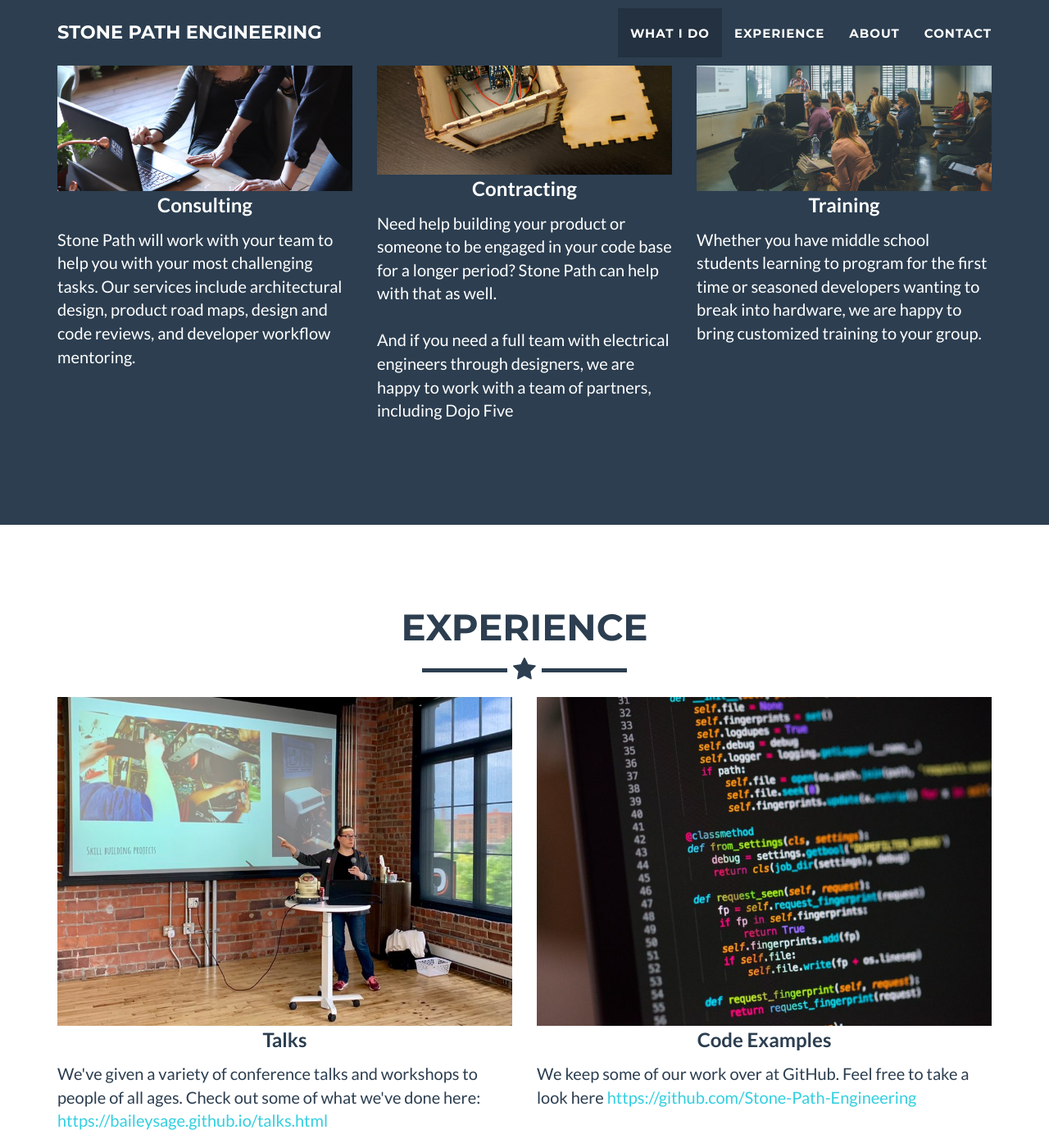
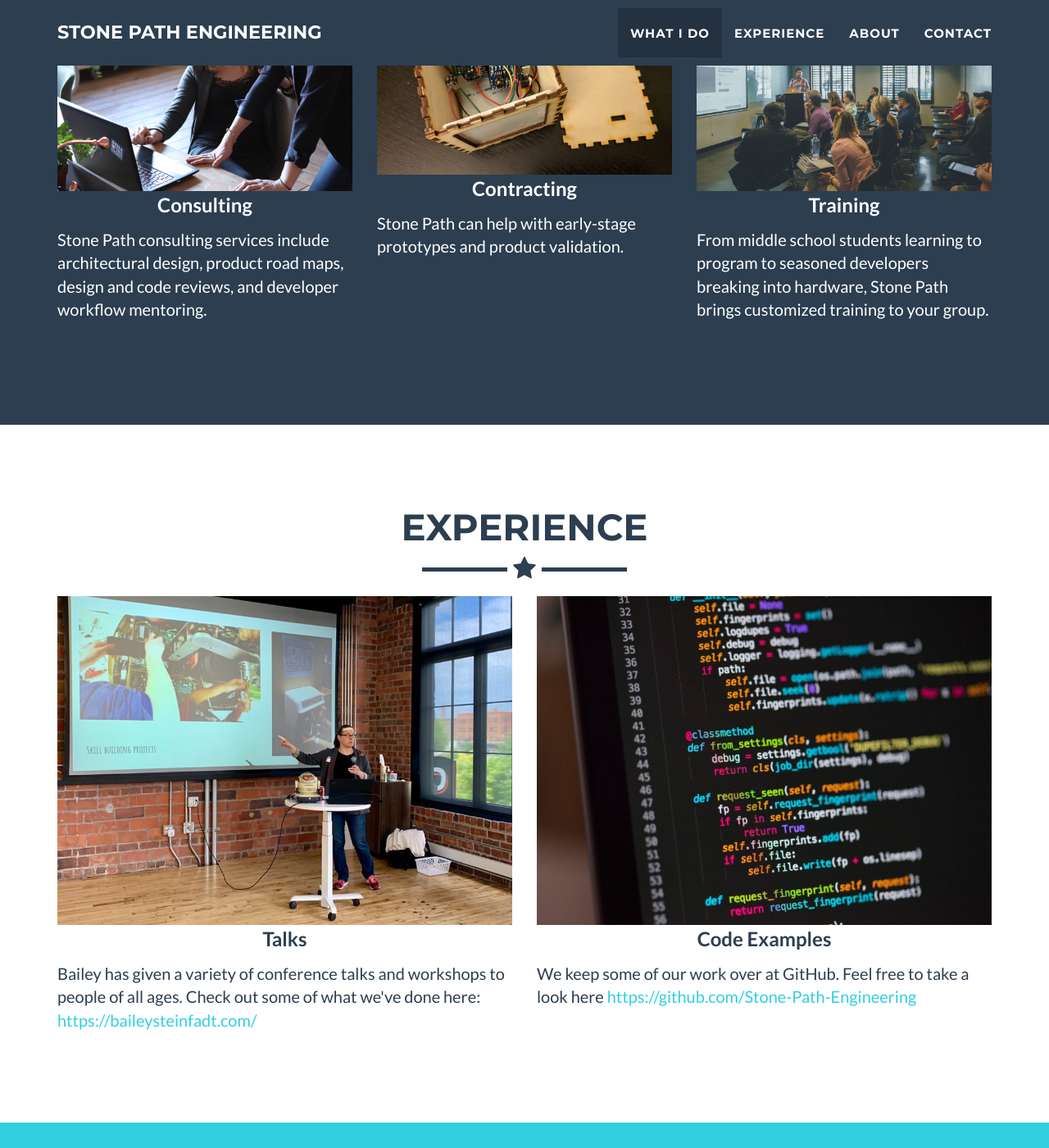
Before and after one commit to Stone-Path-Engineering/stone-path-engineering.github.io, a Jekyll site: the page built from index.html, in a window 1280 px wide and 1400 px high, scrolled down 1044 px. Shown: the whole window at 82% size. Built offline with Jekyll 4.4.1, drawn with Linux system fonts in a browser that asks for light colours; some of the changed text lies outside the part shown.

Commit message:
updates post-close

```diff
--- a/_config.yml
+++ b/_config.yml
@@ -1,11 +1,11 @@
 # Site settings
 title: Stone Path Engineering
-email: your-email@domain.com
-url: https://github.com/jeromelachaud/freelancer-theme
-description: "Write an awesome description for your new site here. You can edit this line in _config.yml. It will appear in your document head meta (for Google search results) and in your feed.xml site description."
-keywords: "your keywords, separated by commas"
+email: bailey@stonepathengineering.com
+url: https://github.com/Stone-Path-Engineering/
+description: "Stone Path Engineering, LLC"
+keywords: "embedded development, firmware, engineering"
 skills: "Consulting - Contracting - Training"
-meta_author: LastName FirstName
+meta_author: Steinfadt Bailey
 
 # Google webmaster tools
 #google_verify:
@@ -33,7 +33,7 @@ color:        # #31E042
 # Footer settings
 footer:
   copyright: Stone Path Engineering
-  location: Mailing Address
+  location: Location
   social: Around the Web
 
 # Social networks usernames (many more available: google-plus, flickr, dribbble, pinterest, instagram, tumblr, linkedin, etc.)
@@ -47,8 +47,7 @@ social:
 
 # Postal address (add as many lines as necessary)
 address:
-  - line: PO Box 13141
-  - line: Des Moines, IA 50310
+  - line: Des Moines
 
 # Credits content
 credits: 'Freelancer is a free to use, open source Bootstrap theme created by <a href="http://startbootstrap.com">Start Bootstrap</a>.'
--- a/_experiences/2020-04-29-talks.markdown
+++ b/_experiences/2020-04-29-talks.markdown
@@ -7,5 +7,5 @@ alt: image-alt
 project-date: April 2014
 client: Start Bootstrap
 category: Talks
-description: "We've given a variety of conference talks and workshops to people of all ages. Check out some of what we've done here: <a href=\"https://baileysage.github.io/talks.html\">https://baileysage.github.io/talks.html</a>"
+description: "Bailey has given a variety of conference talks and workshops to people of all ages. Check out some of what we've done here: <a href=\"https://baileysteinfadt.com/\">https://baileysteinfadt.com/</a>"
 ---
--- a/_what_i_do/2020-04-29-consulting.markdown
+++ b/_what_i_do/2020-04-29-consulting.markdown
@@ -7,5 +7,5 @@ alt: image-alt
 project-date: 2020-04-29
 client: Start Bootstrap
 category: Consulting
-description: Stone Path will work with your team to help you with your most challenging tasks. Our services include architectural design, product road maps, design and code reviews, and developer workflow mentoring.
+description: Stone Path consulting services include architectural design, product road maps, design and code reviews, and developer workflow mentoring.
 ---
--- a/_what_i_do/2020-04-29-prototyping.markdown
+++ b/_what_i_do/2020-04-29-prototyping.markdown
@@ -7,5 +7,5 @@ alt: image-alt
 project-date: April 2014
 client: Start Bootstrap
 category: Contracting
-description: Need help building your product or someone to be engaged in your code base for a longer period? Stone Path can help with that as well. <br /> <br />And if you need a full team with electrical engineers through designers, we are happy to work with a team of partners, including <a href="https://dojofive.com">Dojo Five</a>
+description: Stone Path can help with early-stage prototypes and product validation.
 ---
--- a/_what_i_do/2020-04-29-training.markdown
+++ b/_what_i_do/2020-04-29-training.markdown
@@ -7,5 +7,5 @@ alt: image-alt
 project-date: April 2020
 client: Start Bootstrap
 category: Training
-description: Whether you have middle school students learning to program for the first time or seasoned developers wanting to break into hardware, we are happy to bring customized training to your group.
+description: From middle school students learning to program to seasoned developers breaking into hardware, Stone Path brings customized training to your group.
 ---
```
